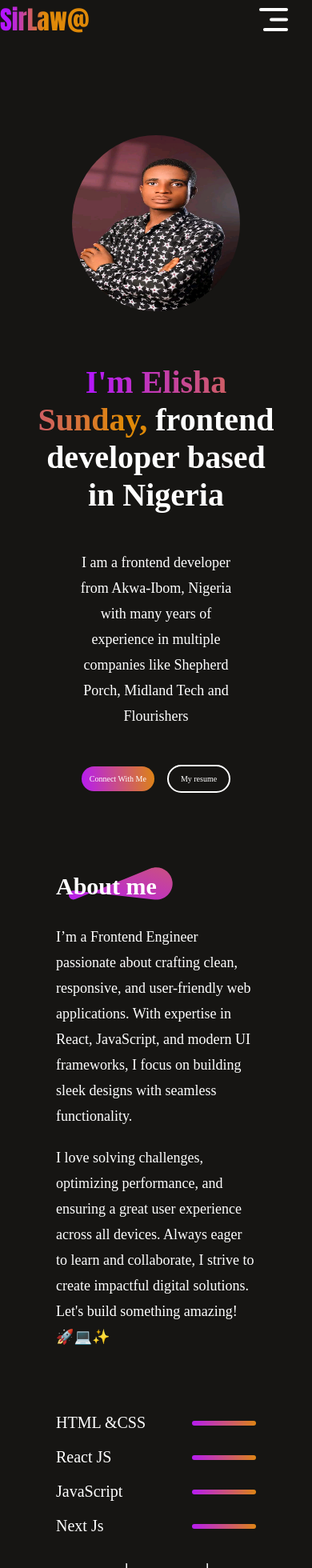
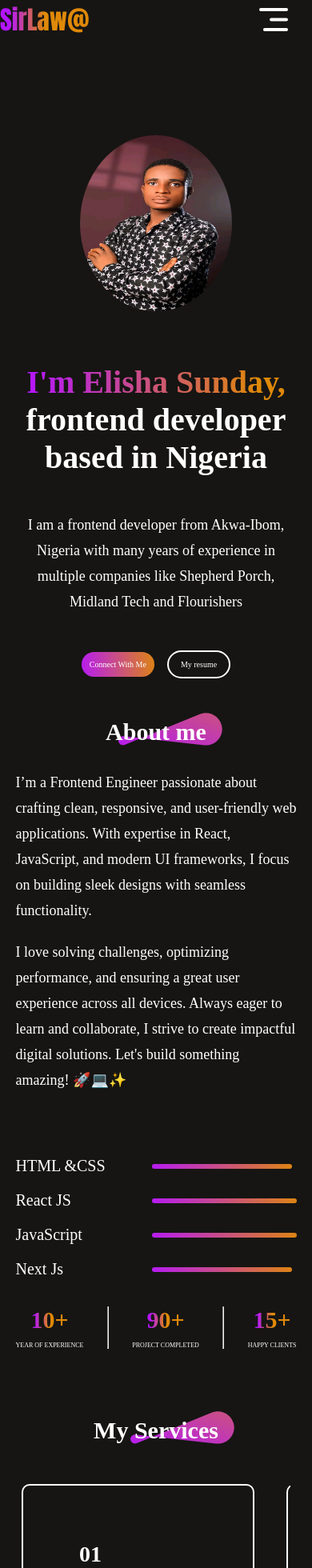
Before and after one commit to Elilaw179/eliportfolio, a React (Vite) app: page / in a window 390 px wide. Shown: the top 1960 px of the page at 80% size. Built offline with nearby package versions, Linux system fonts and the light colour scheme.

Commit message:
worked on the responsiveness

```diff
--- a/src/components/About/About.css
+++ b/src/components/About/About.css
@@ -115,8 +115,13 @@
 @media (max-width: 768px) {
   .about {
     gap: 30px;
-    margin: 50px 70px;
+    /* margin: 50px 70px; */
+    margin: auto;
+    margin-top: 50px;
     align-items: start;
+    width: 90%;
+    align-items: center;
+    text-align: c;
   }
 
   .about h1 {
@@ -165,7 +170,7 @@
   }
   .about-achievement p {
     text-align: center;
-    font-size: 6px;
+    font-size: 8px;
     font-weight: 100;
   }
 }
--- a/src/components/Contact/Contact.css
+++ b/src/components/Contact/Contact.css
@@ -124,8 +124,9 @@
   }
   .contact{
     gap: 50px;
-    margin: 50px 70px;
-    align-items: start;
+    margin: auto;
+    width: 90%;
+    align-items: center;
   }
   .contact-title h1{
     padding: 0;
--- a/src/components/Footer/Footer.css
+++ b/src/components/Footer/Footer.css
@@ -82,6 +82,7 @@
     /* margin: 50px; */
     margin: auto;
     padding: 10px;
+    border: 1px solid white;
   }
 
   .footer-top-right {
@@ -95,7 +96,8 @@
   }
 
   .footer-email-input input{
- font-size: 15px;
+ font-size: 13px;
+
   }
 
   .footer-subscribe {
@@ -111,7 +113,7 @@
   }
 
   .footer-top-left p {
-    font-size: 16px;
+    font-size: 13px;
   }
 
   .footer-top {
--- a/src/components/Footer/Footer.jsx
+++ b/src/components/Footer/Footer.jsx
@@ -16,7 +16,7 @@ const Footer = () => {
 
           <p>
             I am a frontend developer from Akwa-Ibom, Nigeria with many years of
-            experience in multiple companies like Shepherd Porch, Midlan Tech
+            experience in multiple companies like Shepherd Porch, Midland Tech
             and Flourishers
           </p>
         </div>
--- a/src/components/Hero/Hero.css
+++ b/src/components/Hero/Hero.css
@@ -8,8 +8,8 @@
   margin-top: 40px;
 }
 .hero img {
-  width: 250px;
-  height: 250px;
+  width: 190px;
+  height: 210px;
   border-radius: 50%;
 }
 
@@ -67,22 +67,23 @@
 @media (max-width:768px) {
   .hero{
     margin-top: 0;
+    width: 97%;
   }
   .hero img{
     margin-top: 120px;
-    width: 210px;
+    width: 190px;
     height: 220px;
 
 
   }
   .hero h1{
     margin-top: 30px;
-    width: 90%;
+    width: 100%;
     font-size: 40px;
   }
 
   .hero p{
-    width: 60%;
+    width: 90%;
     font-size: 18px;
     line-height: 32px;
     margin: 10px 0px;
@@ -90,8 +91,9 @@
   .hero-action{
     gap: 16px;
     font-size: 18px;
-    font-weight: 500;
-    margin-bottom: 50px;
+    /* font-weight: 500;
+    margin-bottom: 50px; */
+    margin: auto;
 
   }
   .hero-connect{
--- a/src/components/Hero/Hero.jsx
+++ b/src/components/Hero/Hero.jsx
@@ -6,7 +6,7 @@ import AnchorLink from "react-anchor-link-smooth-scroll";
 export const Hero = () => {
   return (
     <div id="home" className="hero">
-      <img src={eli} alt="" />
+      <img src={eli} alt="eli-image" />
       <h1><span>I'm Elisha Sunday,</span> frontend developer based in Nigeria</h1>
       <p>
         I am a frontend developer from Akwa-Ibom, Nigeria with many years of
--- a/src/components/MyWork/MyWork.css
+++ b/src/components/MyWork/MyWork.css
@@ -64,7 +64,7 @@
     gap: 30px;
     width: 90%;
     margin: 50px auto;
-    align-items: start;
+    align-items: center;
   }
   .mywork-title h1 {
 
```
Also changed, not shown: src/components/About/About.jsx (line endings or trailing spaces), 1 other file (tests, documents, lock files or other folders).
